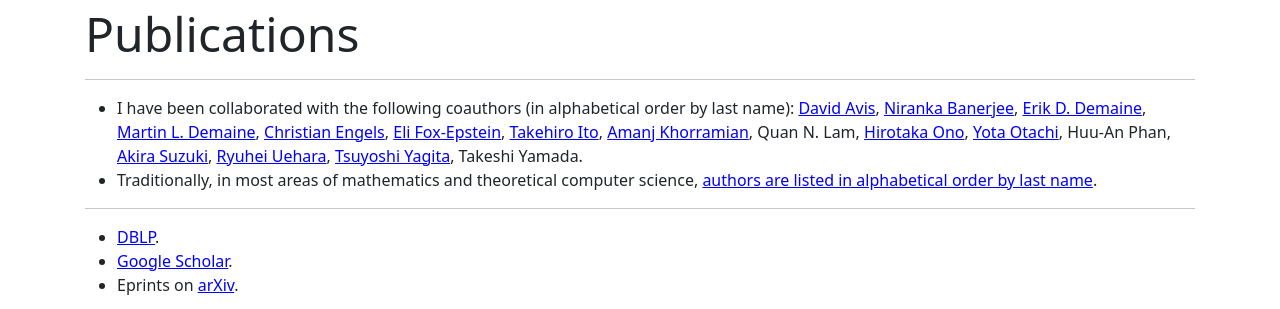
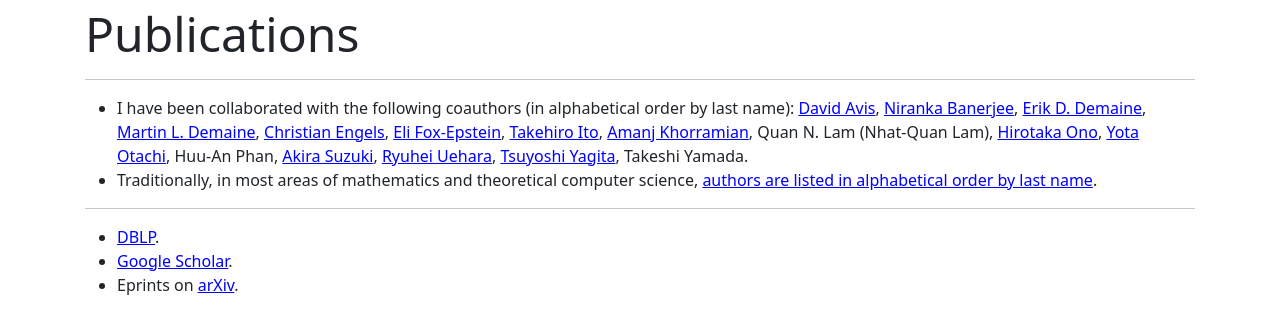
Before and after one commit to hoanganhduc/hoanganhduc.github.io, a Jekyll site: the page built from publications.md, in a window 1280 px wide, cut to the strip 0-309 px from the top of the page. Built offline with Jekyll 4.4.1, drawn with Linux system fonts in a browser that asks for light colours; nearby versions of some CDN libraries; a style sheet for code colours, icons or effects is not loaded.

Commit message:
Updated @ 2026-06-04  09:06:45 ICT

```diff
--- a/_data/coauthors.yaml
+++ b/_data/coauthors.yaml
@@ -14,7 +14,7 @@
   homepage: "http://www.ecei.tohoku.ac.jp/alg/take/"
 - name: "Amanj Khorramian"
   homepage: "https://research.uok.ac.ir/~akhorramian/"
-- name: "Quan N. Lam"
+- name: "Quan N. Lam (Nhat-Quan Lam)"
   homepage: ""
 - name: "Hirotaka Ono"
   homepage: "http://www.econ.kyushu-u.ac.jp/~hirotaka/"
```
Also changed, not shown: 1 other file.
